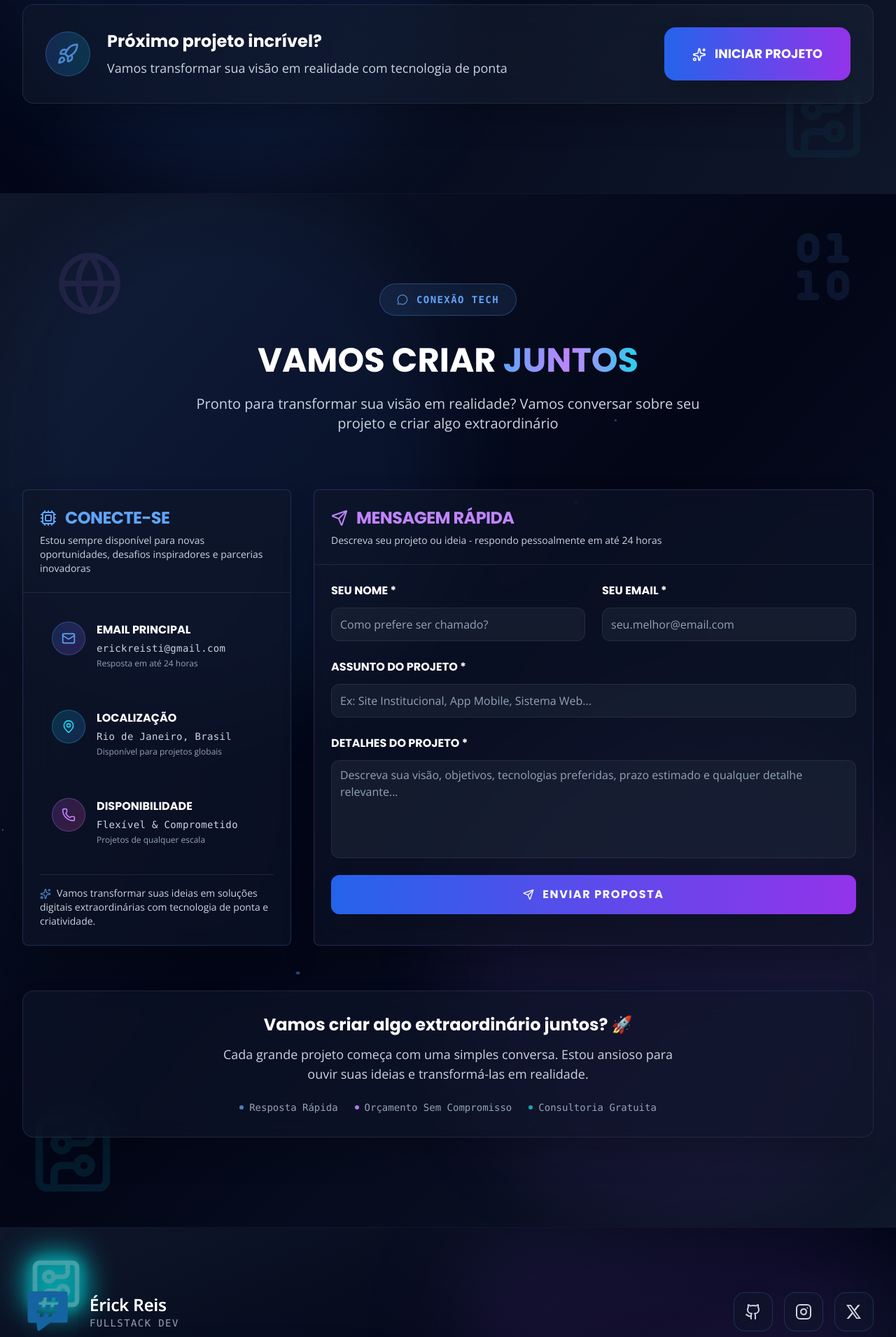
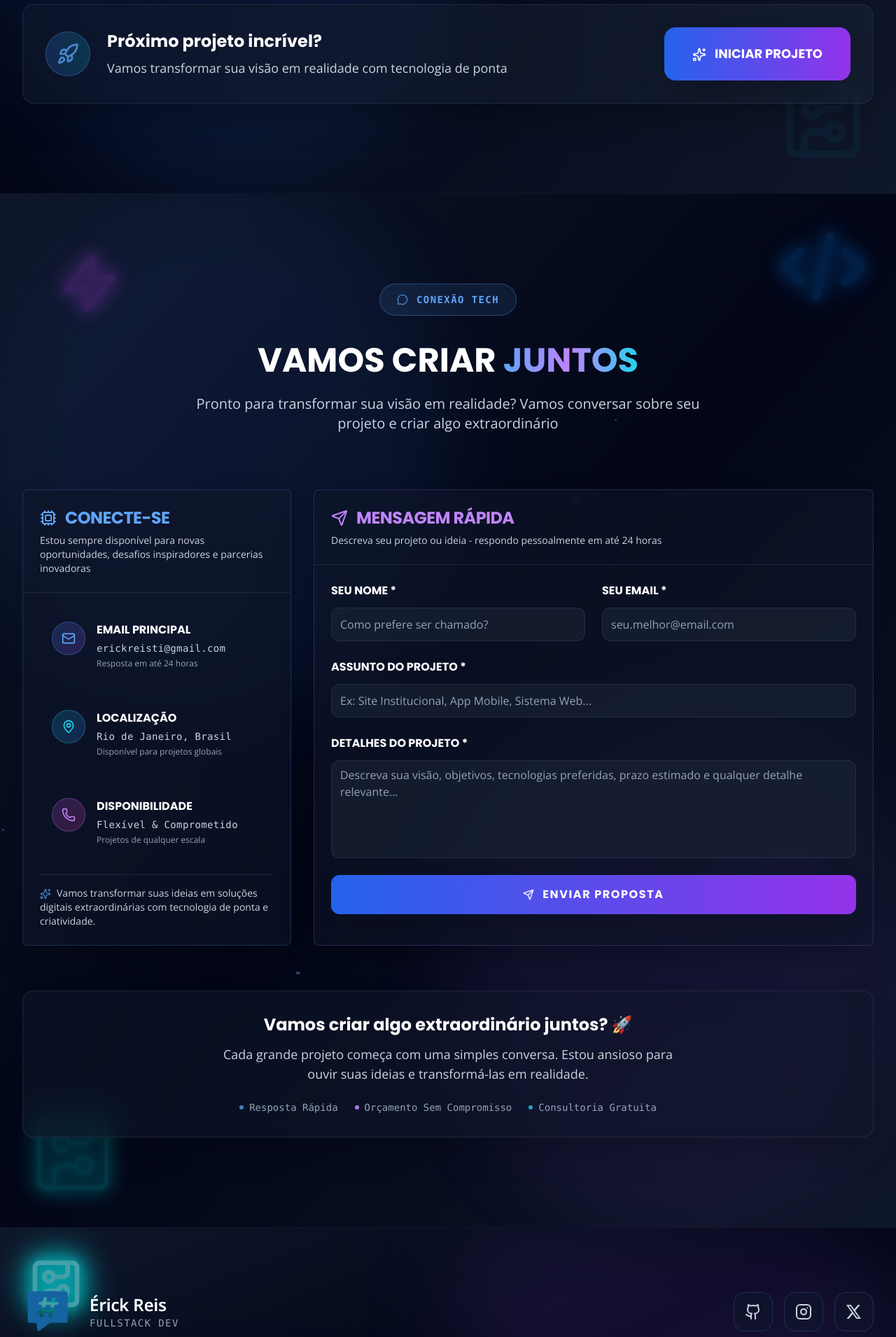
Before and after one commit to erickreisti/portifolio-oficial, a Next.js app: page / in a window 1280 px wide. Shown: the part 6259-8169 px from the top of the page at 70% size. Built offline with nearby package versions, Linux system fonts and the light colour scheme.

Commit message:
Alterando o cursor

```diff
--- a/components/sections/Contact.tsx
+++ b/components/sections/Contact.tsx
@@ -144,20 +144,55 @@ export const Contact = () => {
       </div>
 
       {/* Elementos Decorativos */}
-      <div className="hidden lg:block absolute top-10 right-10 opacity-10 animate-float-gentle">
-        <Binary className="h-32 w-32 text-blue-400" />
+      <div className="hidden lg:block absolute top-10 right-10 opacity-20 animate-float-gentle">
+        <svg
+          className="h-32 w-32 animate-neon-blue interactive-glow"
+          fill="none"
+          stroke="currentColor"
+          viewBox="0 0 24 24"
+        >
+          <path
+            strokeLinecap="round"
+            strokeLinejoin="round"
+            strokeWidth={2}
+            d="M10 20l4-16m4 4l4 4-4 4M6 16l-4-4 4-4"
+          />
+        </svg>
       </div>
       <div
-        className="hidden lg:block absolute bottom-10 left-10 opacity-10 animate-float-gentle"
+        className="hidden lg:block absolute bottom-10 left-10 opacity-20 animate-float-gentle"
         style={{ animationDelay: "3s" }}
       >
-        <CircuitBoard className="h-32 w-32 text-cyan-400" />
+        <svg
+          className="h-32 w-32 animate-neon-cyan interactive-glow"
+          fill="none"
+          stroke="currentColor"
+          viewBox="0 0 24 24"
+        >
+          <rect width="18" height="18" x="3" y="3" rx="2"></rect>
+          <path d="M11 9h4a2 2 0 0 0 2-2V3"></path>
+          <circle cx="9" cy="9" r="2"></circle>
+          <path d="M7 21v-4a2 2 0 0 1 2-2h4"></path>
+          <circle cx="15" cy="15" r="2"></circle>
+        </svg>
       </div>
       <div
-        className="hidden lg:block absolute top-20 left-20 opacity-10 animate-float-gentle"
+        className="hidden lg:block absolute top-20 left-20 opacity-20 animate-float-gentle"
         style={{ animationDelay: "6s" }}
       >
-        <Globe className="h-24 w-24 text-purple-400" />
+        <svg
+          className="h-24 w-24 animate-neon-purple interactive-glow"
+          fill="none"
+          stroke="currentColor"
+          viewBox="0 0 24 24"
+        >
+          <path
+            strokeLinecap="round"
+            strokeLinejoin="round"
+            strokeWidth={2}
+            d="M13 10V3L4 14h7v7l9-11h-7z"
+          />
+        </svg>
       </div>
 
       <div className="container mx-auto max-w-7xl px-4 sm:px-6 lg:px-8 relative z-10">
```
